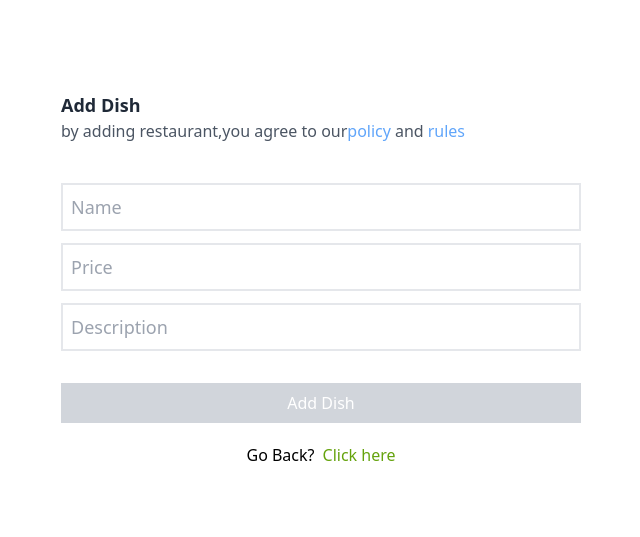
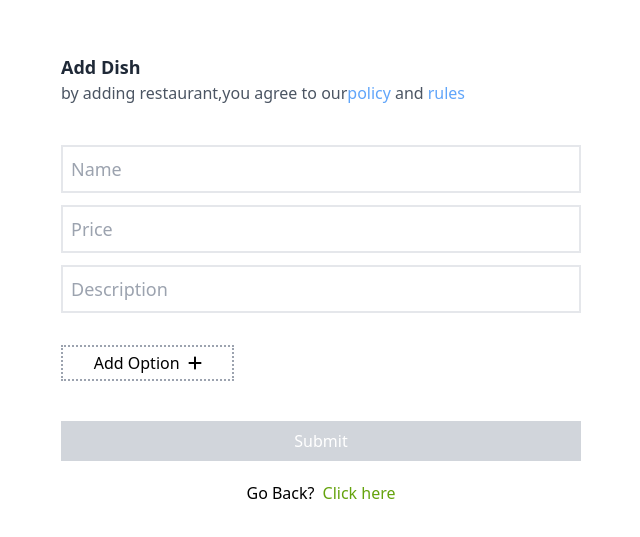
Before and after one commit to heidariomid/uber-eats-frontend, a React (Create React App) app: page /restaurant/owner/1/add-dish in a window 1280 px wide. Shown: the part 121-658 px from the top of the page, without its empty margins (319-959 px from the left). Built offline with nearby package versions, Linux system fonts and the light colour scheme; what filestack-js would draw is missing.

Commit message:
fix dish add

```diff
--- a/package.json
+++ b/package.json
@@ -26,6 +26,7 @@
     "react-router-dom": "^6.3.0",
     "react-scripts": "5.0.1",
     "typescript": "^4.6.4",
+    "uuid": "^8.3.2",
     "web-vitals": "^2.1.4"
   },
   "scripts": {
--- a/src/components/restaurant/owner/RestaurantOwner.tsx
+++ b/src/components/restaurant/owner/RestaurantOwner.tsx
@@ -1,4 +1,5 @@
 import {useReactiveVar} from '@apollo/client';
+import {divide} from 'cypress/types/lodash';
 import {Link} from 'react-router-dom';
 import {isDarkVar} from '../../../apollo/GlobalVar';
 
@@ -31,6 +32,13 @@ const RestaurantOwner = ({restaurant}) => {
 								<div>{dish?.name}</div>
 								<div>{dish?.price}</div>
 								<div>{dish?.description}</div>
+								{dish?.options &&
+									dish?.options.map((item) => (
+										<>
+											<div>{item.name}</div>
+											<div>{item.extra}$</div>
+										</>
+									))}
 							</div>
 						);
 					})}
--- a/src/components/user/EditProfile.tsx
+++ b/src/components/user/EditProfile.tsx
@@ -64,7 +64,7 @@ const EditProfile = () => {
 
 	const onValidSubmit = () => {
 		if (loading) return;
-		const {email, password, role} = getValues();
+		const {email, password} = getValues();
 
 		inputEmail && loginHandler({variables: {data: {email}}});
 		inputPassword && loginHandler({variables: {data: {...(password !== '' && {password})}}});
--- a/src/pages/client/RestaurantFind.tsx
+++ b/src/pages/client/RestaurantFind.tsx
@@ -4,7 +4,6 @@ import {SearchRestaurantsQuery, SearchRestaurantsQueryVariables} from '../../gra
 import {useLazyQuery} from '@apollo/client';
 import RestaurantCover from '../../components/restaurant/client/RestaurantCover';
 import Loading from '../../components/loading/Loading';
-import Header from '../../components/header/Header';
 import ErrorPage from '../../components/custom/ErrorPage';
 import {useEffect} from 'react';
 
--- a/src/pages/owner/AddDish.tsx
+++ b/src/pages/owner/AddDish.tsx
@@ -2,13 +2,13 @@ import {useMutation} from '@apollo/client';
 import {useForm} from 'react-hook-form';
 import {Link, useParams} from 'react-router-dom';
 import {FontAwesomeIcon} from '@fortawesome/react-fontawesome';
-import {faSpinner} from '@fortawesome/free-solid-svg-icons';
+import {faAdd, faSpinner} from '@fortawesome/free-solid-svg-icons';
 import {CREATE_DISH} from '../../graphql/mutations';
 import {CreateDishInput, CreateDishMutation, CreateDishMutationVariables} from '../../graphql/schemaTypes';
 import ErrorSpan from '../../components/custom/ErrorSpan';
 import {useState} from 'react';
 import * as filestack from 'filestack-js';
-
+import {v4 as uuidv4} from 'uuid';
 export const client = filestack.init('AncOrYkrcRkll1kf2xYZ8z');
 
 const AddRestaurant = () => {
@@ -18,10 +18,12 @@ const AddRestaurant = () => {
 	const {
 		register,
 		getValues,
+
 		formState: {errors, isValid},
 		handleSubmit,
 		setError,
 		clearErrors,
+		setValue,
 	} = useForm<CreateDishInput>({
 		mode: 'onChange',
 	});
@@ -40,16 +42,31 @@ const AddRestaurant = () => {
 
 	const onValidSubmit = async () => {
 		if (loading) return;
-		const {name, price, description} = getValues();
-		dispatch({variables: {data: {restaurantId: Number(id), name, price: Number(price), description}}});
+		const {name, price, description, ...rest} = getValues();
+
+		const options = optionNumber.map((id) => ({name: rest[`dishOptionName-${id}`], extra: +rest[`dishOptionExtra-${id}`]}));
+		dispatch({variables: {data: {restaurantId: Number(id), name, price: Number(price), description, options}}});
 	};
-
+	const randomId = uuidv4();
 	const restaurantNameRegister = {required: {value: true, message: 'restaurant name is required'}};
 	const priceRegister = {required: {value: true, message: 'category could not be empty'}};
 	const descriptionRegister = {required: {value: true, message: 'category could not be empty'}};
 	const clearNameErrors = () => clearErrors('name');
 	const clearPriceErrors = () => clearErrors('price');
 	const clearDescriptionErrors = () => clearErrors('description');
+	const [optionNumber, setOptionNumber] = useState<number[]>([]);
+
+	const deleteOptionHndler = (id) => {
+		setOptionNumber((current) => current.filter((item) => item !== id));
+		//  @ts-ignore
+		setValue(`dishOptionName-${id}`, '');
+		// @ts-ignore
+		setValue(`dishOptionExtra-${id}`, '');
+	};
+	const AddOptionHandler = () => {
+		setOptionNumber((current) => [...current, randomId]);
+	};
+
 	return (
 		<>
 			<div className='container flex flex-col h-screen items-center justify-center  '>
@@ -74,9 +91,28 @@ const AddRestaurant = () => {
 						<input {...register('name', restaurantNameRegister)} className='input mb-3' type='text' placeholder='Name' onKeyDown={clearNameErrors} />
 						<input {...register('price', priceRegister)} className='input mb-3' type='text' placeholder='Price' onKeyDown={clearPriceErrors} />
 						<input {...register('description', descriptionRegister)} className='input mb-3' type='text' placeholder='Description' onKeyDown={clearDescriptionErrors} />
+						<span onClick={() => AddOptionHandler()} className='cursor-pointer w-1/3  py-1 px2 my-5 border-2 border-dotted border-gray-400'>
+							Add Option
+							<FontAwesomeIcon icon={faAdd} className='ml-2' />
+						</span>
 
+						{optionNumber?.length > 0 &&
+							optionNumber.map((id, i) => {
+								return (
+									<div key={i} className=' w-full'>
+										{/* @ts-ignore */}
+										<input {...register(`dishOptionName-${id}`, restaurantNameRegister)} className='input mb-3 mx-4' type='text' placeholder='name' />
+										{/* @ts-ignore */}
+										<input {...register(`dishOptionExtra-${id}`, restaurantNameRegister)} className='input mb-3 mx-4' type='number' min={0} placeholder='extra' />
+
+										<button type='button' className='text-white px-2 py-1  bg-rose-600' onClick={() => deleteOptionHndler(id)}>
+											X
+										</button>
+									</div>
+								);
+							})}
 						<button className={!isValid ? 'bg-gray-300 btn py-2 mt-5 flex text-center justify-center items-center' : 'mt-5 py-2 btn'} type='submit' disabled={!isValid || loading}>
-							{!loading && 'Add Dish'}
+							{!loading && 'Submit'}
 							{loading && (
 								<div className='flex flex-row space-x-16 items-center justify-center'>
 									<span className='text-white'>Loading</span>
```
Also changed, not shown: 1 other file (tests, documents, lock files or other folders).
